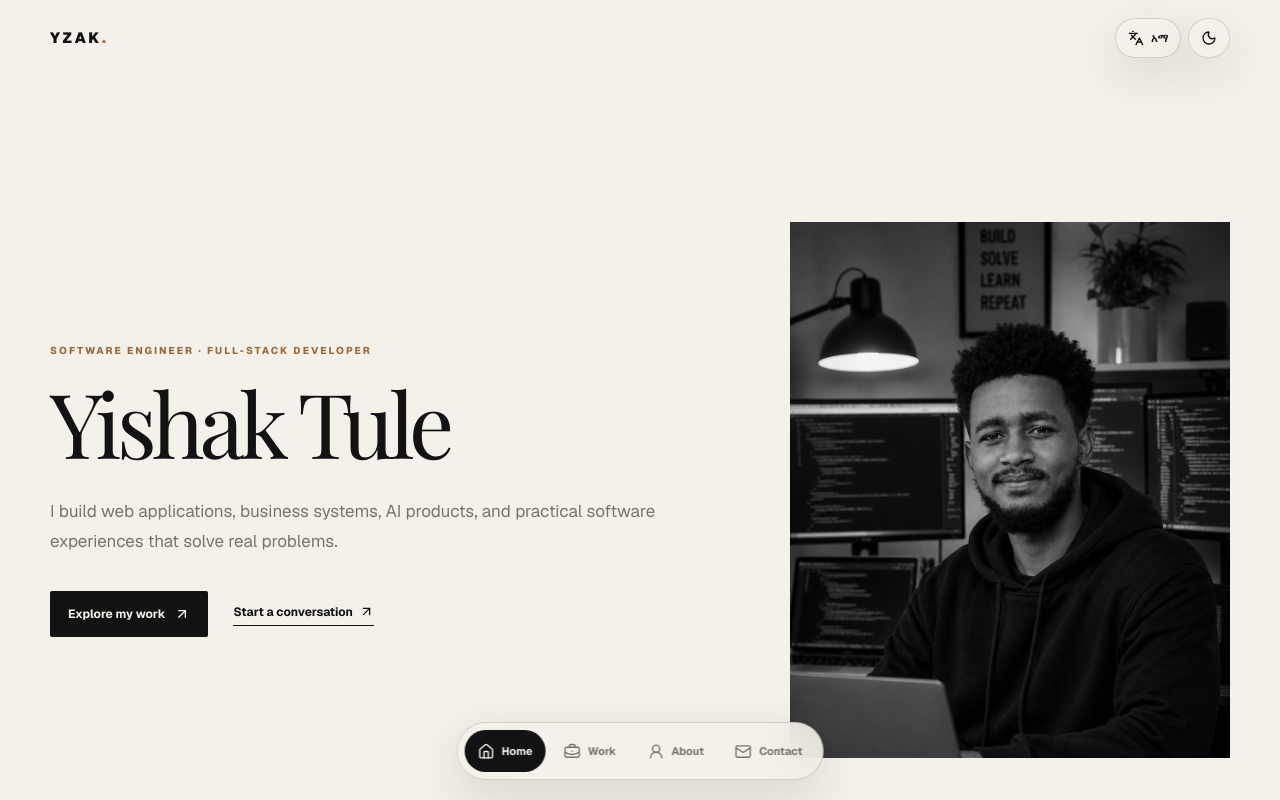
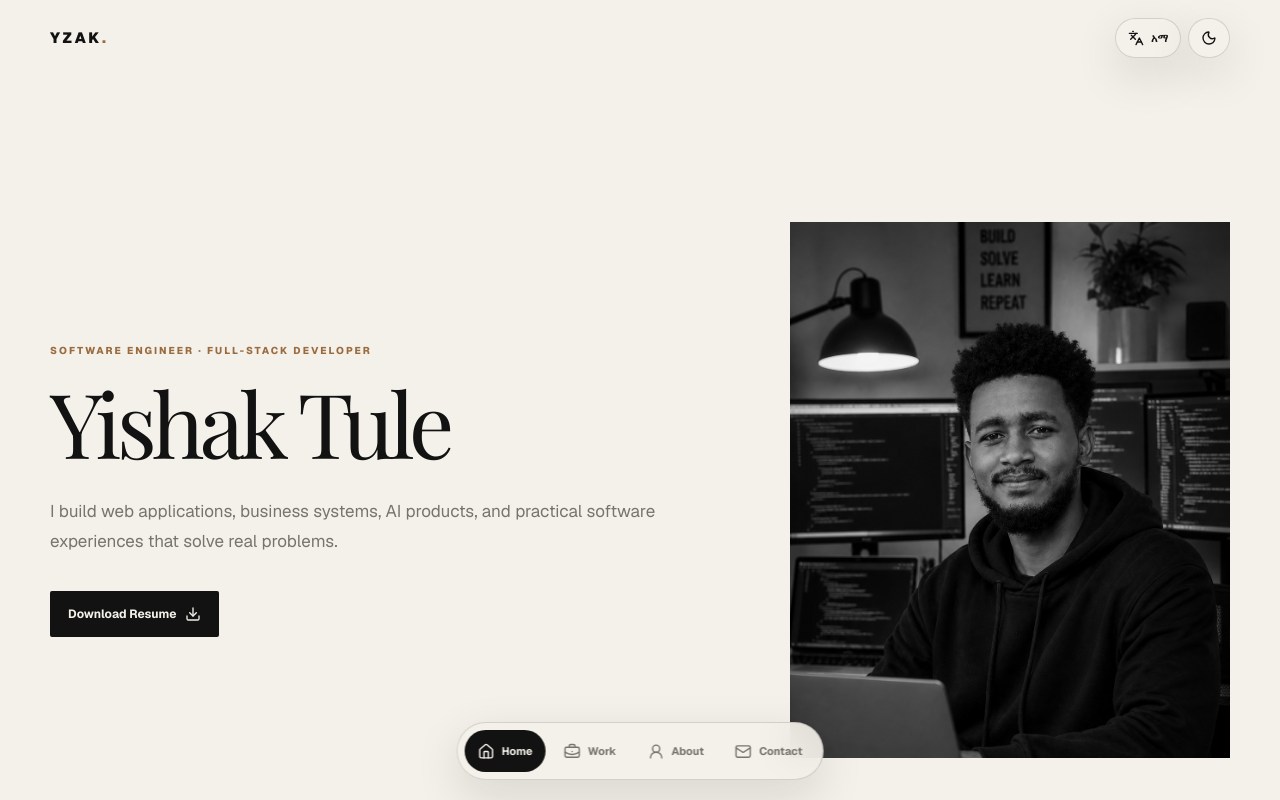
Before and after one commit to isakhu/yishak-tule, a Next.js app: page / in a window 1280 px wide. Shown: the top 800 px of the page. Built offline with nearby package versions, Linux system fonts and the light colour scheme; a web font is replaced by a local one.

Commit message:
Update hero actions with resume download

```diff
--- a/app/page.tsx
+++ b/app/page.tsx
@@ -3,6 +3,7 @@
 import Image from "next/image";
 import {
   ArrowUpRight,
+  Download,
   Mail,
   MapPin,
   Moon,
@@ -154,7 +155,7 @@ const copy = {
     heroEyebrow: "SOFTWARE ENGINEER · FULL-STACK DEVELOPER",
     heroTitle: "Yishak Tule",
     heroLead: "I build web applications, business systems, AI products, and practical software experiences that solve real problems.",
-    explore: "Explore my work", talk: "Start a conversation",
+    resume: "Download Resume",
     workEyebrow: "SELECTED WORK", workTitle: "Things I’ve built.",
     workLead: "From product ideas to working systems, these are projects I’ve built while growing as an engineer.",
     allProjects: "See all projects on GitHub", liveDemo: "Live demo", sourceCode: "Source code",
@@ -174,7 +175,7 @@ const copy = {
     heroEyebrow: "የሶፍትዌር ኢንጂነር · FULL-STACK DEVELOPER",
     heroTitle: "ይሻክ ቱሌ",
     heroLead: "እውነተኛ ችግሮችን የሚፈቱ የድር መተግበሪያዎችን፣ የንግድ ስርዓቶችን፣ AI ምርቶችን እና ተግባራዊ ሶፍትዌሮችን እገነባለሁ።",
-    explore: "ስራዎቼን ይመልከቱ", talk: "እንወያይ",
+    resume: "የሪዙሜ ፋይል ያውርዱ",
     workEyebrow: "የተመረጡ ስራዎች", workTitle: "የገነባኋቸው ነገሮች።",
     workLead: "ከምርት ሀሳቦች እስከ ሙሉ ስርዓቶች፣ በኢንጂነርነት ልምዴን እያሳደግሁ የገነባኋቸው ፕሮጀክቶች ናቸው።",
     allProjects: "ሁሉንም ፕሮጀክቶች በGitHub ይመልከቱ", liveDemo: "የቀጥታ ማሳያ", sourceCode: "የምንጭ ኮድ",
@@ -236,8 +237,7 @@ export default function Home() {
           <h1>{t.heroTitle}</h1>
           <p className="hero-lede">{t.heroLead}</p>
           <div className="hero-actions">
-            <button className="dark-button" onClick={() => navigate("work")}>{t.explore} <ArrowUpRight size={16} /></button>
-            <a className="text-link" href="mailto:yishakhak@gmail.com">{t.talk} <ArrowUpRight size={15} /></a>
+            <a className="dark-button" href="/cv.pdf" download="Yishak_Tule_Resume.pdf">{t.resume} <Download size={16} /></a>
           </div>
         </div>
         <div className="hero-portrait">
```
